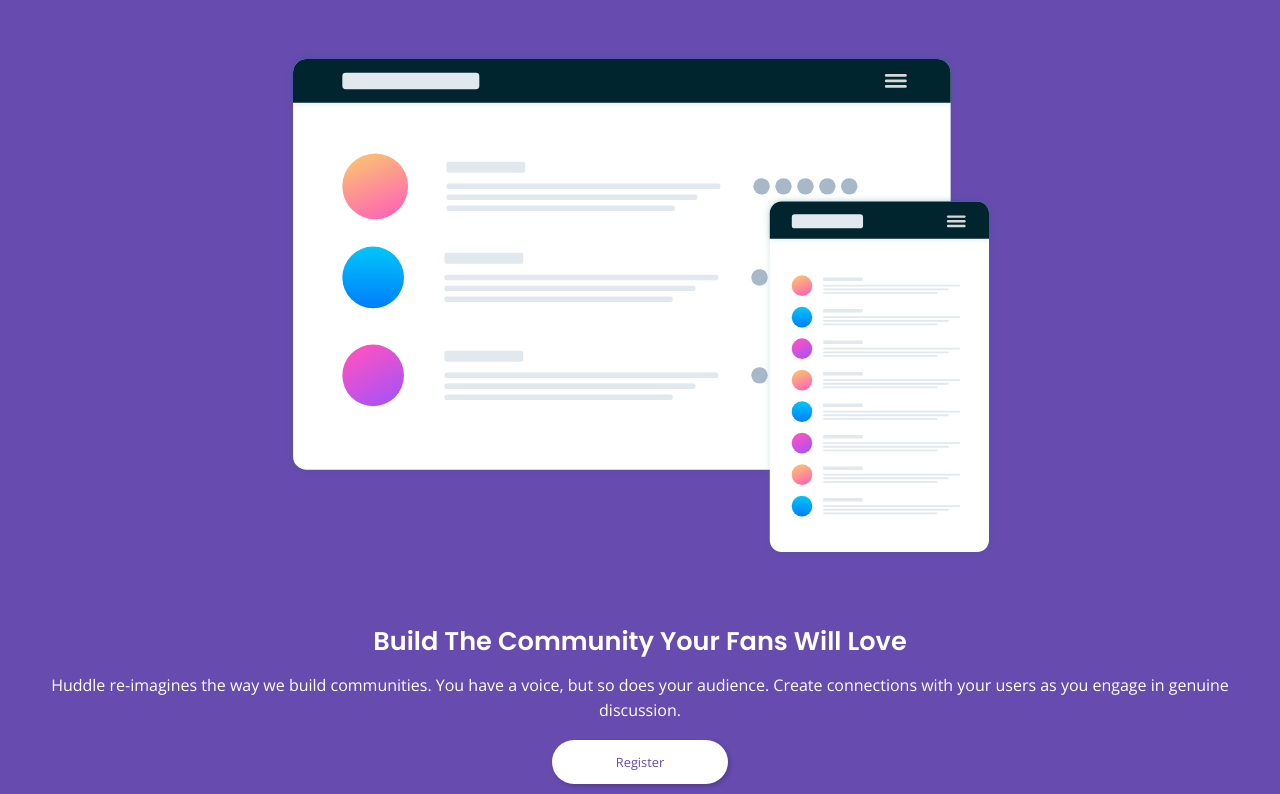
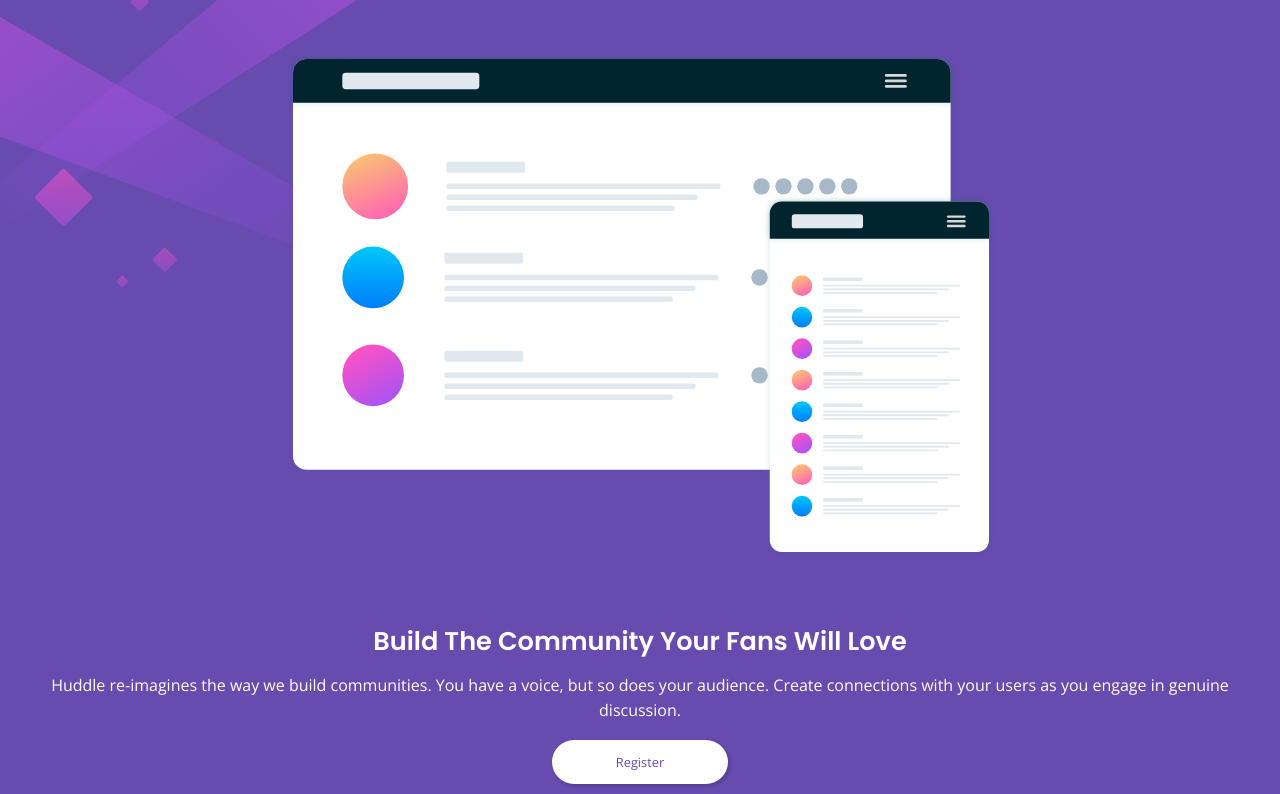
Before and after one commit to rafacovez/huddle-landing-page, a plain HTML site: page index.html in a window 1280 px wide. Shown: the part 85-879 px from the top of the page. Drawn offline with nearby package versions, Linux system fonts and the light colour scheme.

Commit message:
styled background image

```diff
--- a/index.html
+++ b/index.html
@@ -16,6 +16,10 @@
 
 </head>
 <body>
+
+  <div class="bg-img-wrapper">
+    <img src="/images/bg-mobile.svg" alt="Background image">
+  </div>
 
   <head>
     <div class="logo-wrapper">
--- a/styles.css
+++ b/styles.css
@@ -21,6 +21,14 @@
     padding: 2rem;
     background-color: var(--violet);
     color: #fff;
+}
+
+.bg-img-wrapper > img {
+    display: block;
+    position: absolute;
+    inset: 0;
+    z-index: -50;
+    max-width: 100%;
 }
 
 .logo-wrapper > img {
```
